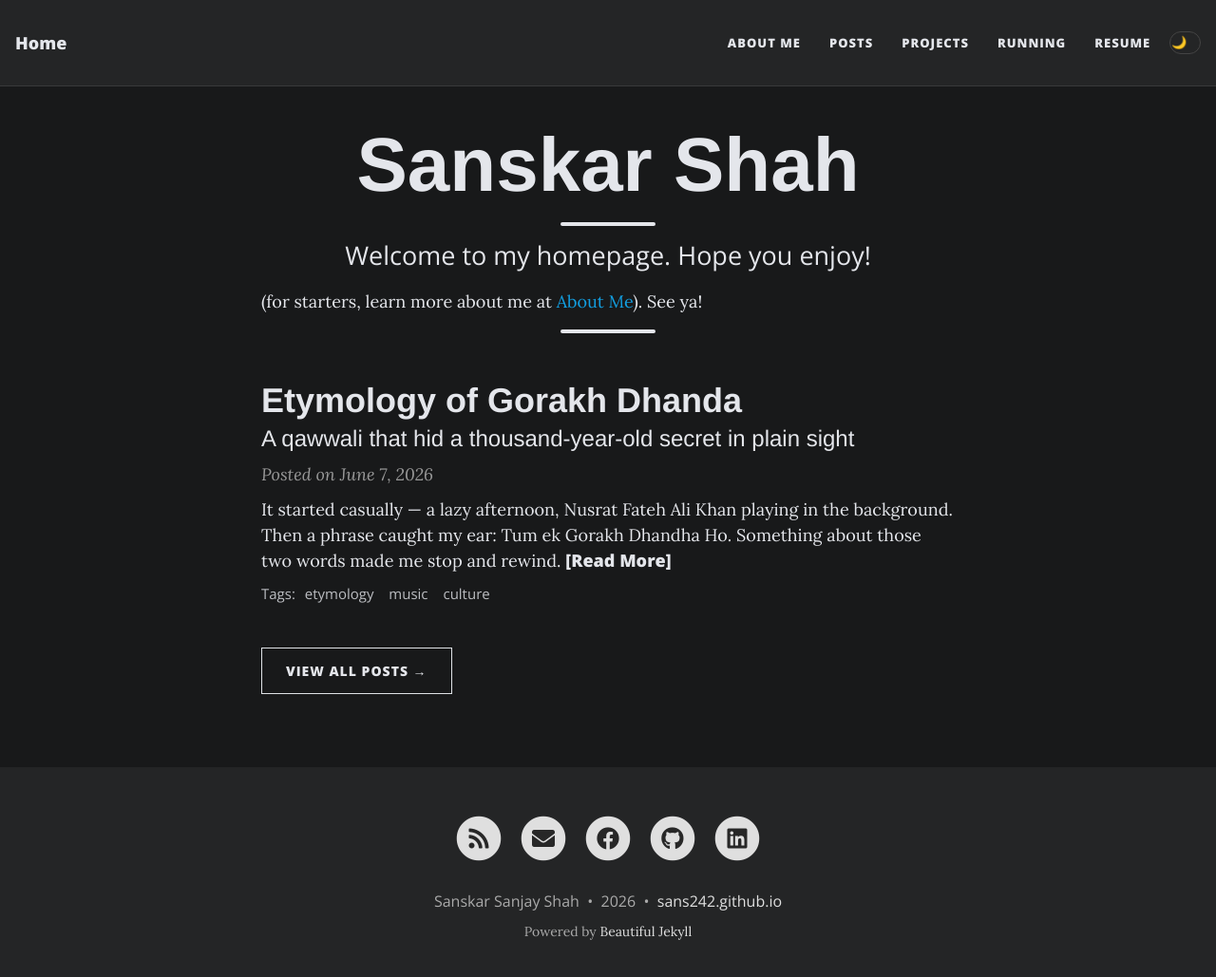
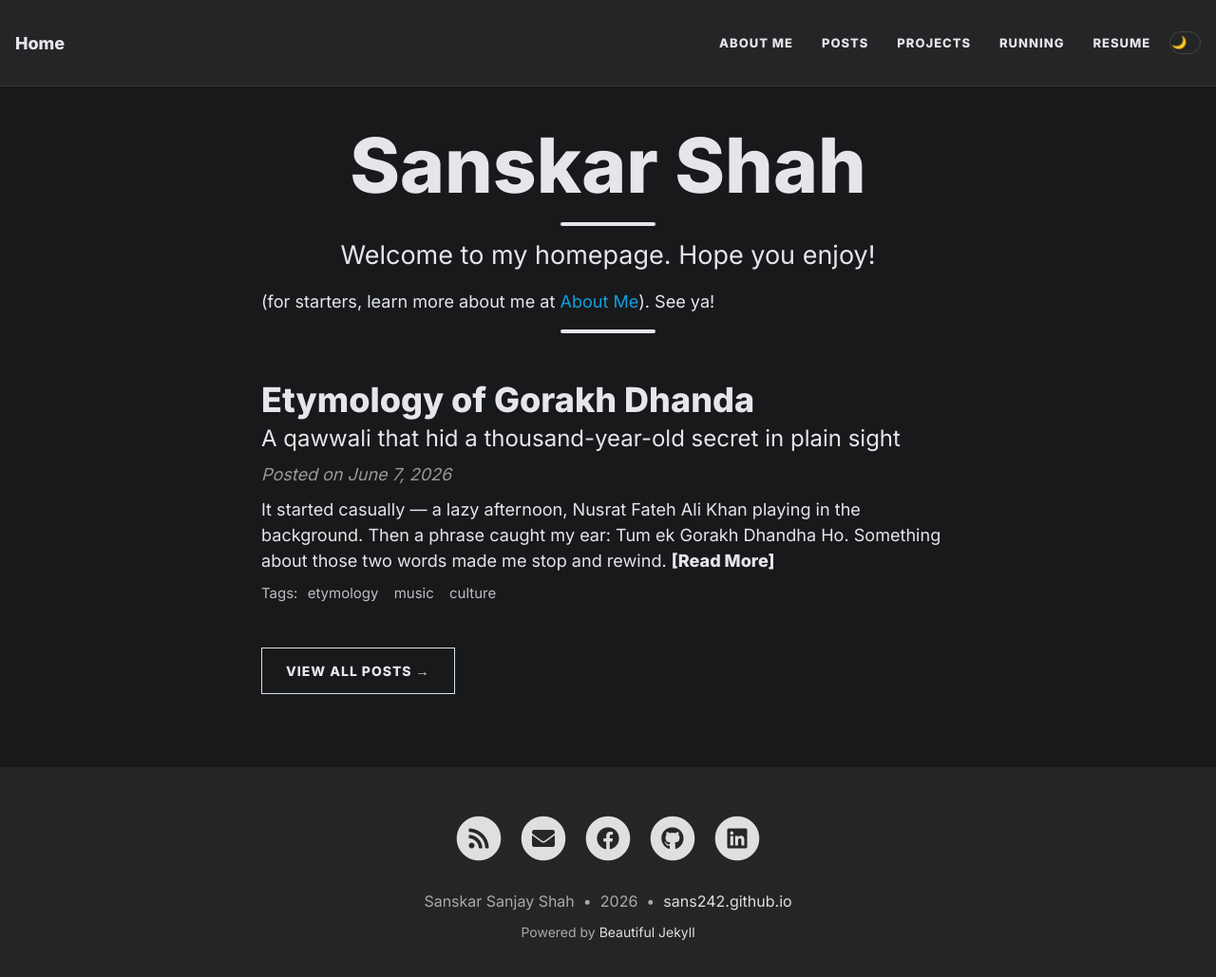
Before and after one commit to sans242/sans242.github.io, a Jekyll site: the page built from index.html, in a window 1280 px wide and 1042 px high. Shown: the top 1029 px of the window at 95% size. Built offline with Jekyll 4.4.1, drawn with Linux system fonts in a browser that asks for light colours; nearby versions of some CDN libraries; the list of posts is cut into pages by our own code.

Commit message:
Apply Inter sans-serif font globally to all pages and headers

```diff
--- a/assets/css/custom.css
+++ b/assets/css/custom.css
@@ -1,3 +1,13 @@
+@import url('https://fonts.googleapis.com/css2?family=Inter:wght@400;500;600;700;800&display=swap');
+
+body, p, a, li, span, div,
+h1, h2, h3, h4, h5, h6,
+.page-heading h1, .page-subheading,
+.navbar-custom .navbar-brand,
+.navbar-custom .nav-item .nav-link {
+    font-family: 'Inter', sans-serif !important;
+}
+
 img {
     transition:transform 0.25s ease;
 }
```
